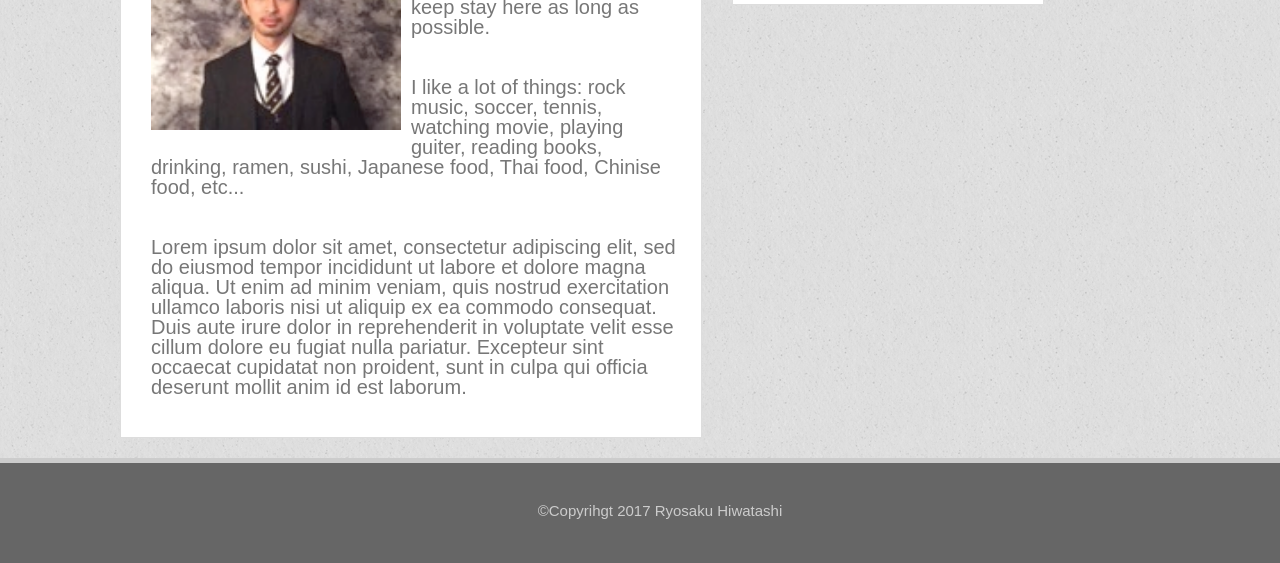
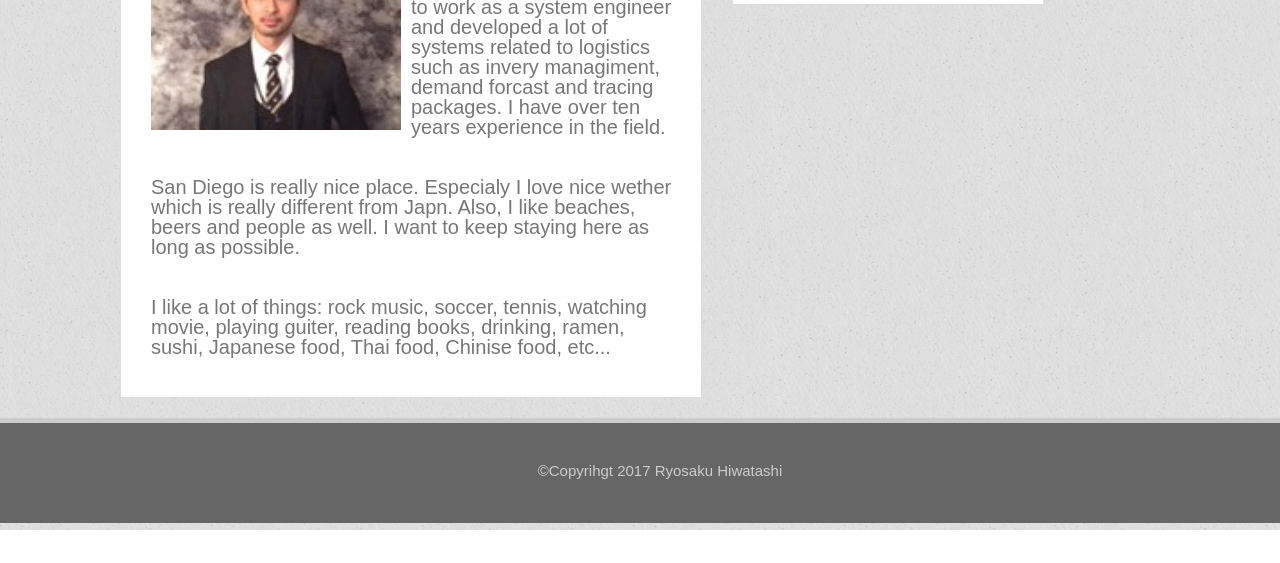
Before and after one commit to Hugh0513/Responsive-Portfolio, a plain HTML site: page index.html in a window 1280 px wide. Shown: the part 270-833 px from the top of the page. After the commit the page ends 800 px from the top, so only its background shows below. Drawn offline with Linux system fonts and the light colour scheme.

Commit message:
I am done

```diff
--- a/index.html
+++ b/index.html
@@ -30,15 +30,13 @@
 			<hr>
 			<img class="mine" src="assets/images/me.jpg"　align="right">
 			<p>
-			I am from Japan. 2 years have passed since I came to San Diego.
-			San Diego is really nice place. I want to keep stay here as long as possible.
+			I came from Japan to San Diego 2 years ago and now I work as a technical support specialist. Before this, I used to work as a system engineer and developed a lot of systems related to logistics such as invery managiment, demand forcast and tracing packages. I have over ten years experience in the field.</p>
+			<p>
+			San Diego is really nice place. Especialy I love nice wether which is really different from Japn. Also, I like beaches, beers and people as well. I want to keep staying here as long as possible.
 			</p>
 			<p>
 			I like a lot of things: rock music, soccer, tennis, watching movie,
 			playing guiter, reading books, drinking, ramen, sushi, Japanese food, Thai food, Chinise food, etc...
-			</p>
-			<p>
-			Lorem ipsum dolor sit amet, consectetur adipiscing elit, sed do eiusmod tempor incididunt ut labore et dolore magna aliqua. Ut enim ad minim veniam, quis nostrud exercitation ullamco laboris nisi ut aliquip ex ea commodo consequat. Duis aute irure dolor in reprehenderit in voluptate velit esse cillum dolore eu fugiat nulla pariatur. Excepteur sint occaecat cupidatat non proident, sunt in culpa qui officia deserunt mollit anim id est laborum.
 			</p>
 		</div>
 
```
Also changed, not shown: portfolio.html (+6 -2 lines), assets/images/beach.jpg (added), assets/images/hangover.jpg, 1 other file.
